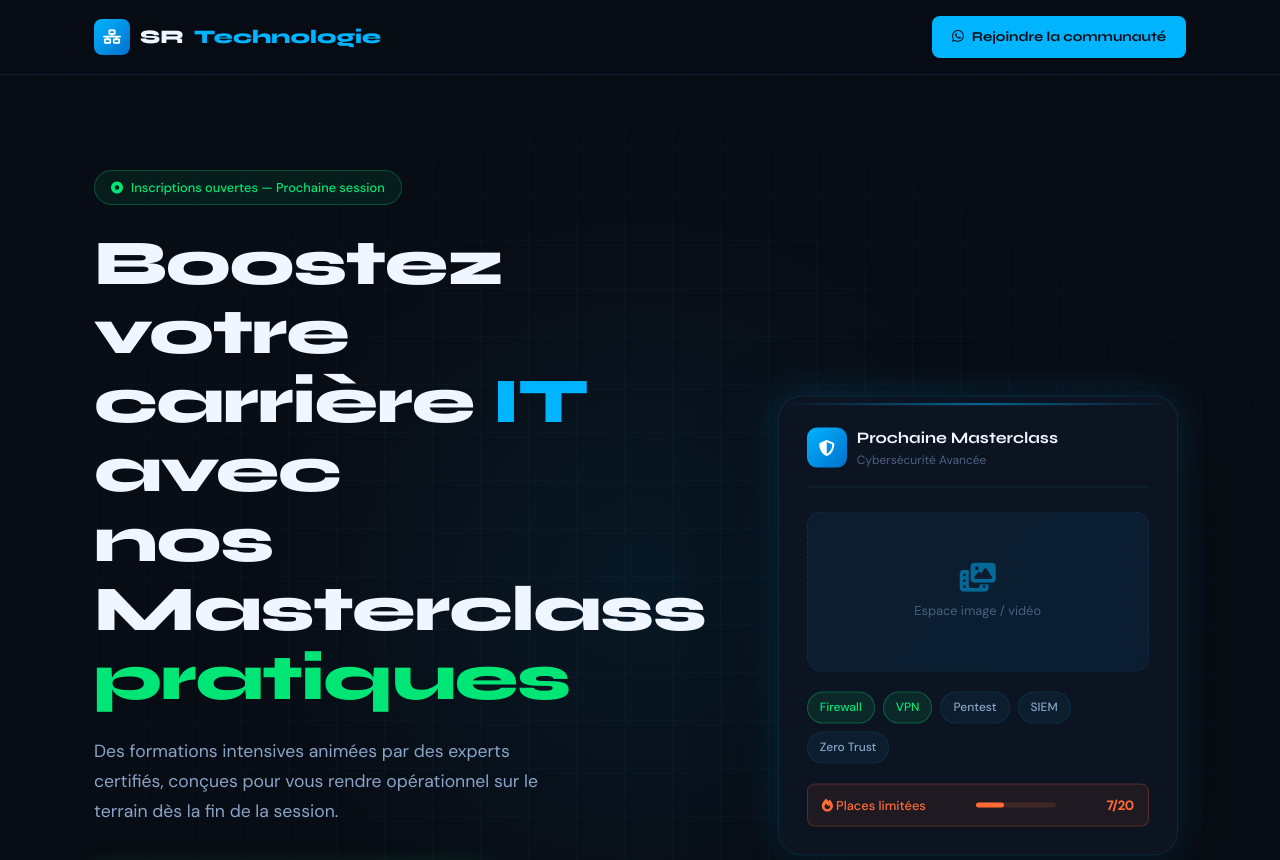
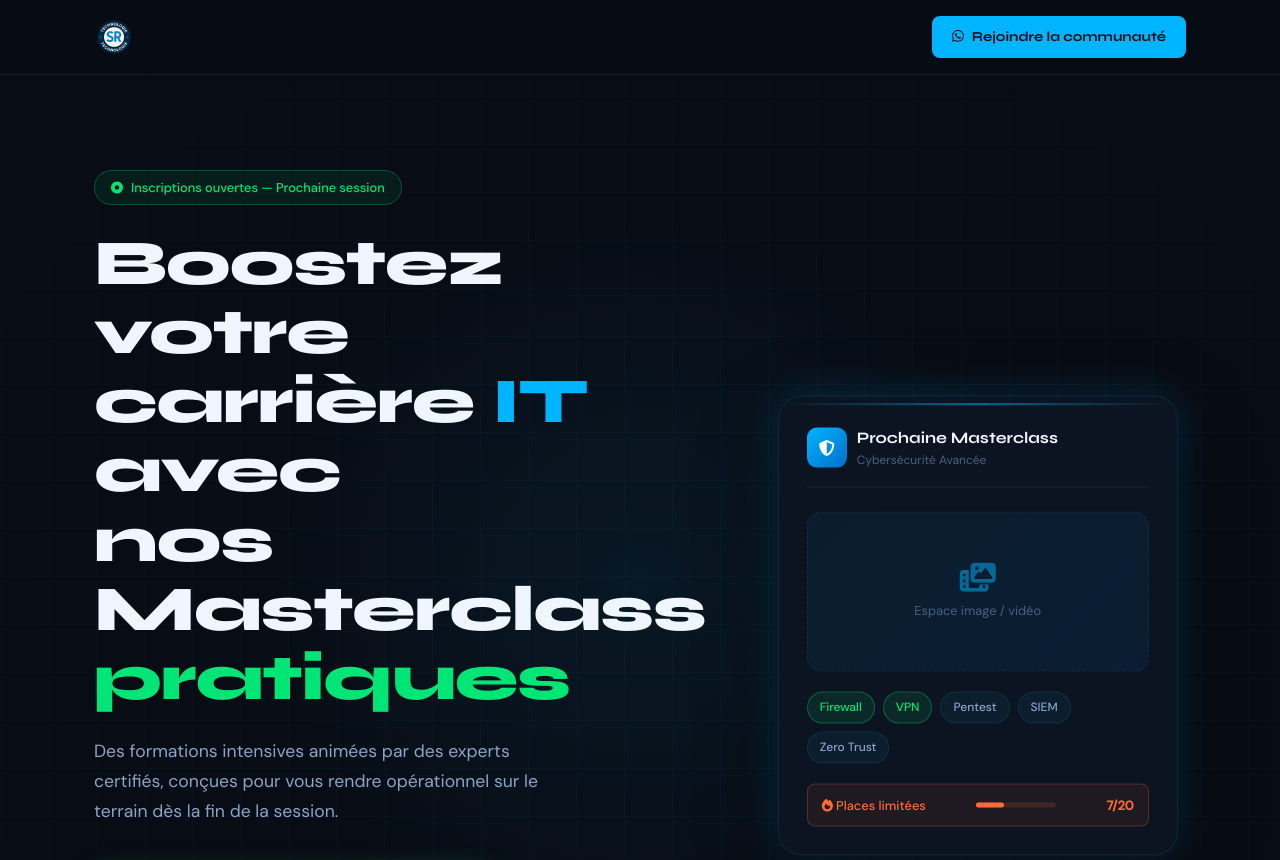
Before and after one commit to ledoug10/SR-Technologie-Masterclass-, a plain HTML site: page index.html in a window 1280 px wide. Shown: the top 860 px of the page. Drawn offline with Linux system fonts and the light colour scheme.

Commit message:
Update index.html

```diff
--- a/index.html
+++ b/index.html
@@ -863,8 +863,7 @@
   <nav class="navbar" id="navbar">
     <div class="container nav-inner">
       <a href="#" class="nav-logo">
-        <div class="logo-icon"><i class="fas fa-network-wired" style="color:#fff"></i></div>
-        SR <span>Technologie</span>
+        <img src="logo.png" alt="SR Technologie" style="height: 40px; width: auto;" />
       </a>
       <a href="https://chat.whatsapp.com/IIwCmOItZiYHEhgbBtn86v" target="_blank" rel="noopener" class="nav-cta">
         <i class="fab fa-whatsapp"></i> Rejoindre la communauté
```
